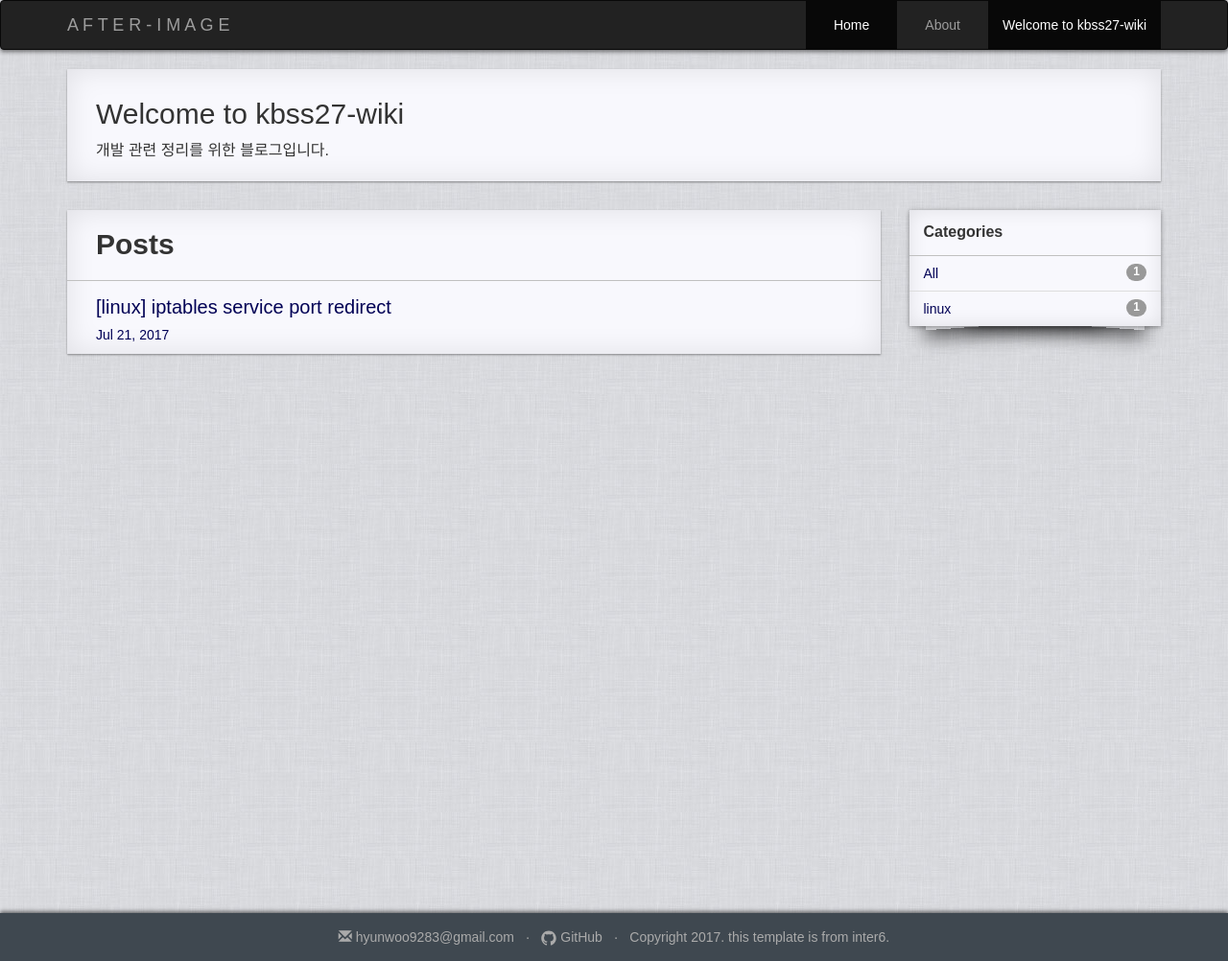
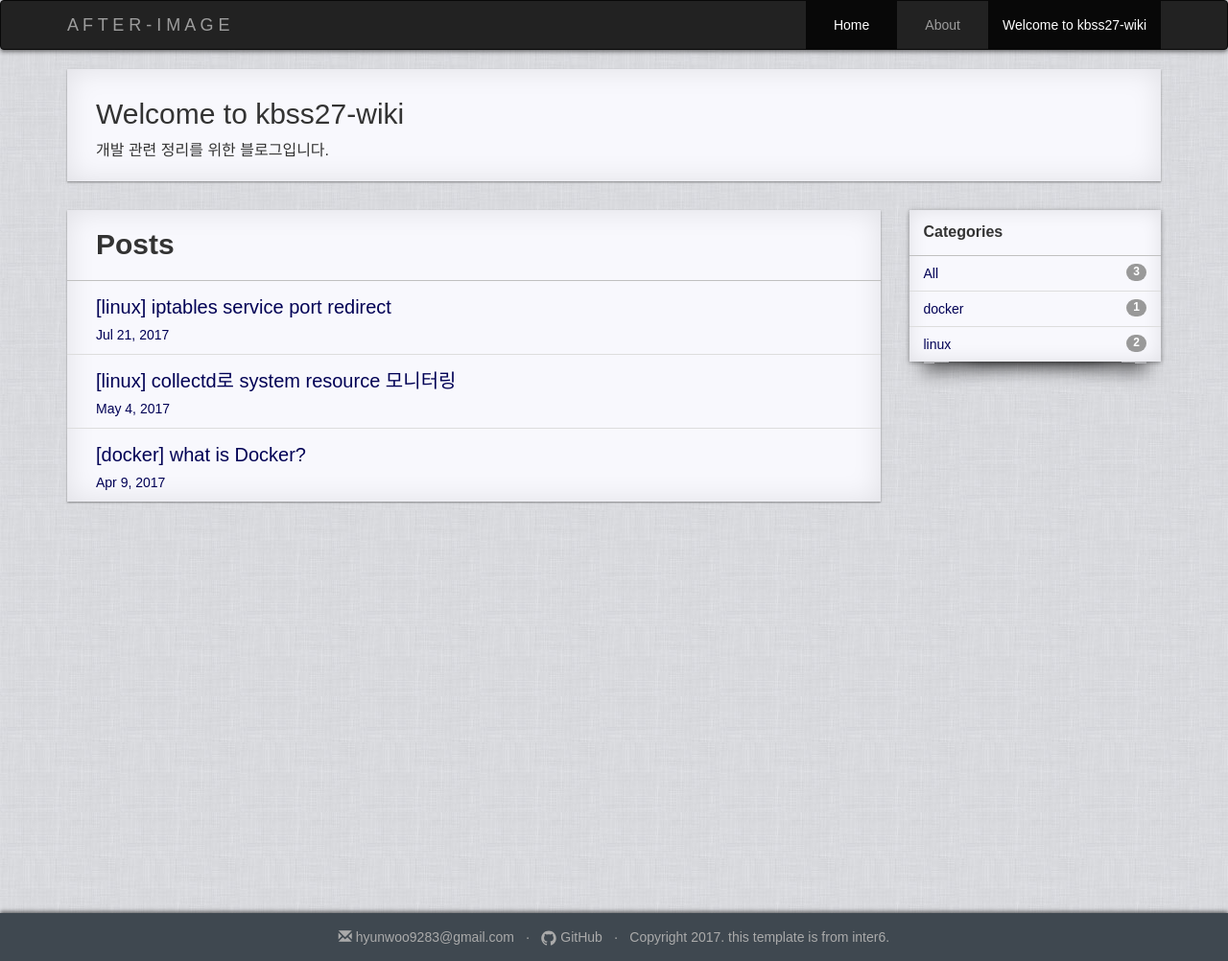
Before and after one commit to kbss27/kbss27.github.io, a Jekyll site: the page built from index.md, in a window 1280 px wide. Shown: the whole page at 96% size. Built offline with Jekyll 4.4.1, drawn with Linux system fonts in a browser that asks for light colours; our own code applies the rules of GitHub Pages for plain Markdown files; some of the changed lines change nothing that is shown.

Commit message:
docker and collectd update

````diff
--- /dev/null
+++ b/_posts/docker/2017-04-09-whydocker.md
@@ -0,0 +1,162 @@
+---
+layout: post
+title: "what is Docker?"
+date: 2017-04-09
+categories: docker
+---
+
+* content
+{:toc}
+
+얼마전 Docker에 관한 사내 세미나를 진행했습니다.
+개인적으로 Docker자체에 대한 관심도 많았고, 친구와 이야기를 나눠본 결과, Docker라는 기술이 왜 사람들이 많이 필요로하는 기술이 되었는지, Docker라는 기술이 왜 나오게 되었는지에 초점을 맞추어 세미나를 진행해도 괜찮겠다는 결론이 나왔습니다.
+Docker의 활용법에 관해서 깊게 다루지는 않았기 때문에 그냥 편하게 읽어보시면 좋을듯 싶습니다.
+
+### Why 가상화?
+
+**가상화의 등장배경**
+
+가상화의 등장 배경부터 설명드리겠습니다. 하드웨어 성능은 반도체 집적회로의 성능이 18개월마다 2배로 증가한다는 무어의 법칙을 증명이라도 하듯이 계속해서 성장했습니다.
+하지만 하드웨어의 성능이 폭발적으로 증가하는것에 비해 소프트웨어의 성장률은 낮았죠. 그렇기 때문에 하드웨어의 활용률이 낮았습니다.
+
+이러한 현상때문에 x86 아키텍처를 기반으로 하는 서버이든 IBM의 메인프레임이든 서버한대의 평균적인 활용률이 낮아지고 복잡한 컴퓨팅 환경으로인한 인프라 관리 직원 비용 증가, 서버 유지보수와 관련된 수동작업에 과도한 시간과 리소스 소비로 인한 IT 관리비용이 증가하고, 서버가 많아질수록 증가하는 물리적 인프라를 지원하는데 소요되는 운영 비용이 높아졌습니다.
+
+**최초의 가상화**
+
+특히 IBM의 MainFrame은 그 당시 1960년대에 값비싼 리소스였으므로 투자를 완전하게 활용하기 위해 가상 메모리가 가상화를 실현시키는 개념에서 시작하여 여러 애플리케이션 및 프로세스를 동시에 실행시키기 위한 멀티태스킹을 위해 논리적 파티션 구현, 다중사용자, 다중 워크로드 처리, 다중 시스템 지원을 하였습니다. 여기서 슈퍼바이저라는 말이 처음나오게되었는데 나중에 하이퍼바이저개념으로 이어지게 됩니다.
+
+그 후에 1980년대와 1990년대에 값비싼 Mainframe대신에 x86서버가 업계 표준으로 확립되면서 서버는 더욱 많아지게 되었고 앞에서 말씀드린 낮은 인프라 사용률, 물리적 인프라 비용증가, IT관리비용증가와 같은 문제점들로 인해 가상화에 대한 요구가 더 높아지게 됩니다.
+
+그 요구에 맞춰 1999년에 VMware가 개발되었습니다.
+(당시 처음 개발된 VMware는 x86아키텍쳐에서 가상화 시 커널단의 17개의 명령이 x86프로세서와 충돌을 일으켜서 문제가 되었지만, 이러한 명령이 생성될때 명령을 트랩한 후 가상화할 수 있는 안전한 명령으로 변환시키는 기술을 개발함으로서 호스트 하드웨어와 일치하고 전체 소프트웨어 호환성을 유지하는 안정적인
+가상 머신이 탄생하게 되었습니다.)
+
+**전가상화**
+
+![_config.yml](/media/docker/fullVirtualization.png)
+
+처음 가상화 기술을 선보인 VMware는 전가상화였습니다. 전가상화란 말 그대로 전체 하드웨어를 가상화하는 기술로, guestOS에 수정을 가하지않고 실제 머신과 같이 사용하는 것입니다. 따라서 전가상화는 Guest OS자체가 자신이 가상화되어있는 OS인지 인지하지 못합니다.
+따라서 게스트os에서 발생하는 모든 os레벨 명령은 하이퍼바이저가 핸들링하고 하이퍼바이저를 통해서 호스트os로 내려가게 되는데
+이때에 바이너리 트랜스레이션이 발생하여 상당한 오버헤드가 발생하게됩니다.
+
+**반가상화**
+
+![_config.yml](/media/docker/baremetal.png)
+
+그래서 이러한 단점을 보완하기 위해 제시된 개념이 반가상화입니다. 여기서 보시는 type 1 - bare metal은 대표적으로 xen서버를 예로 들수 있습니다. 반가상화는 전가상화에서 드러났던 단점을 해결하기 위해 모든 명령을 하이퍼바이저가 트랩 핸들링하지 않습니다. 필요한 부분만 딱 처리하고 성능상의 이점을 도모하기 위해 하이퍼콜이라는 개념을 도입합니다. 하이퍼콜은 시스템콜과 비슷한 개념인데 전가상화처럼 os레벨 명령이 필요할때 바이너리 트랜스레이션을 하지 않고 하이퍼바이저에 하이퍼콜을 호출해 다이렉트로 통신하는 형태입니다.
+
+하지만 단점이 Guest OS단에서 자체적으로 처리해야 할 명령은 처리하고 필요한 부분만 하이퍼콜을 이용해 하이퍼바이저에게 넘겨줘야하는데 기존 OS들은 이걸 스스로할 능력이 없습니다.
+따라서 이것이 가능하도록 GusetOS를 수정해줘야합니다. 그래서 반가상화는 오픈소스인 리눅스 진영에서 처음으로 제공되기 시작했고 발전해 왔습니다. 그 대표주자가 바로 Xen이죠.
+
+이렇게 전가상화와 반가상화에 대해 말씀드렸는데요, 보기에는 bare-metal이 성능면에서 유리하지만 요즘 OS들은 KVM처럼 커널레벨에서 가상화를 지원하기 때문에 어느 타입의 하이퍼바이저를 선택하든지 성능의 차이가 모호해지고 있습니다.
+
+하지만 KVM과 같은 커널레벨가상화든 전가상화든 반가상화든 사라지지않는 단점이 있습니다. 말그대로 가상머신이기때문에
+이미지안에 OS가포함되어야 하고 그 때문에 이미지 용량이 커진다는 것입니다. 아무리 네트워크와 인터넷 속도가 빨라졌다 하더라도 가상화 이미지를 주고받는 것은 꽤 부담스럽습니다.
+그리고 또한, 오픈 소스 가상화 소프트웨어는 OS를 가상화하는 것에만 초점이 맞춰져있기 때문에 배포와 관리 기능이 부족합니다.
+
+그 이유 때문에 이제 사람들의 관심은 컨테이너 가상화 기술로 옮겨가게 되었습니다.
+드디어 Docker에 관해 말씀드리게 되었는데요, Docker에 대해 설명드리기전에 리눅스 컨테이너에 대해 설명을 먼저 드려야 할것 같습니다.
+
+### Why LXC?
+
+**chroot**
+
+![_config.yml](/media/docker/chroot.png)
+
+오래 전부터 리눅스/유닉스 환경은 chroot라는 명령을 제공했습니다. chroot는 파일시스템에서 루트 디렉터리를 변경하는 명령입니다. chroot로 특정 디렉터리를 루트 디렉터리로 설정하면 chroot jail이라는 환경이 생성되는데, chrrot jail안에서는 바깥의 파일과 디렉터리에 접근할수 없습니다. 이처럼 chroot는 디렉터리 경로를 격리하기 때문에 서버 정보 유출과 피해를 최소화하는데 주로 사용되었습니다. 하지만 chroot jail에 들어갈 실행 파일과 공유라이브러리를 직접 준비해야 하고 설정이 복잡합니다. 그리고 완벽한 가상 환경이 아니기 때문에
+chroot에서 제어할수있는 파일이나 디렉토리에 대한 엑세스만으로 네트워크 및 프로세스 등을 컨트롤 할 수 없습니다.
+
+**Linux Container**
+
+이후 리눅스는 chroot를 발전시켜 리눅스 컨테이너라는 시스템 레벨 가상화를 제공했습니다.
+![_config.yml](/media/docker/LXC_one.png)
+![_config.yml](/media/docker/LXC_two.png)
+Namespaces에서 제공하는 namespace isolation으로 프로세스 트리, 사용자 계정, 파일시스템, IPC, 네트워크 장치 등의 운영환경을 고립시킵니다. 그리고 cgroups를 통해 각각의 고립된 환경에 cpu, memory, disk, network와 같은 자원을 할당합니다. 이러한 방식으로 LXC는 격리된 컨테이너를 생성하고 제공했습니다.
+
+사실 컨테이너만 필요하다면 LXC만 사용해도 되지만 LXC는 컨테이너의 생성 및 관리, 배포에 대한 부가 기능이 없기 때문에
+실제 서비스를 운용하기에는 부족함이 있습니다. Docker는 이를 보충하여 컨테이너에 대한 부가 기능을 제공하고 컨테이너의 상태를 이미지화하여 배포를 손쉽게 해줍니다.
+
+### Why Docker?
+
+그렇게 Docker가 탄생하게 되었습니다. Docker의 로고는 컨테이너들을 나르는 귀여운 고래입니다.
+
+![_config.yml](/media/docker/DockerLogo.png)
+
+이 도커의 로고가 도커를 잘 설명하고 있습니다. 컨테이너는 애플리케이션과 서비스 운영을 위한 환경들이 담겨있다는 것을 의미하고, 고래는 서버와 그 서버위에 컨테이너의 배포를 의미합니다. 즉, 도커는 서비스 운영환경을 묶어서 손쉽게 배포하고 실행하는 경량 컨테이너 기술입니다.
+Docker가 처음 개발될 당시에는 LXC를 기반으로 구현을 하였지만 버전 0.9부터는 LXC를 대신하는 libcontainer를 개발하여 사용하고 있습니다.
+
+**Immutable Infrastructure**
+
+과거와 다르게 서버시장이 클라우드 시장으로 넘어오면서 1대가되었든 1000대가 되었든 클릭 몇번만으로 가상서버를 만들어낼수 있게 되었습니다. 이렇게 생성된 가상 서버에 각종 소프트웨어를 설치하고 설정해야 하는데 서버가 한 두대라면 쉽게 설정할 수 있지만 서버 개수가 많아지면서 사람이 하기가 어려워졌습니다. 따라서 클라우드 환경에서 설치와 배포가 큰 어려움으로 다가왔습니다.
+
+셸 스크립트로 설치 및 설정 자동화를 구현해도 되지만 중앙 관리 기능이나 복잡한 기능은 구현하기 힘듭니다. 또한 리눅스 환경은 설치해야 할 응용프로그램도 많고 설정도 복잡하여, 사소한 설정 하나가 운영체제와 서비스의 안정성에 큰 영향을 미칩니다.
+
+이런 상황에서 나온것이 Immutable Infrastructure입니다. Immutable Infrastructure는 호스트 os화 서비스 운영환경(서버 프로그램, 소스코드, 컴파일된 바이너리)
+를 분리하고 한번 설정한 운영 환경은 변하지 않는다는 개념입니다. 클라우드 플랫폼에서 서버를 쓰고 버리는 것처럼
+이것도 서비스 운영 환경 이미지를 한번 쓰고 버립니다.
+이렇게 하게 되면 서비스 운영 환경을 이미지로 생성했기 때문에 이미지 자체만 관리하면 되서 관리가 편합니다.
+그리고 이미지 하나로 서버를 계속 찍어낼 수 있기 때문에 클라우드 플랫폼의 자동확장 기능과 연동하면 손쉽게 서비스를 확장할수있습니다. 또한, os를 제외한 서비스 운영환경이미지만 가지고 있기 때문에 가볍습니다.   Docker는 이러한 Immutable Infrastructure를 구현한 프로젝트입니다. 이제 Docker를 이해하기 위한 핵심적인 부분을 간략하게 보시겠습니다.
+
+**이미지와 컨테이너**
+
+첫번째로 이미지와 컨테이너입니다. 먼저 베이스 이미지가 있습니다. 이 베이스 이미지는 리눅스 배포판의 유저랜드만 설치된 파일을 뜻합니다. os는 커널공간과 사용자공간으로 분리되는데 이 사용자 공간에서 실행되는 실행파일과 라이브러리를 유저랜드라고 합니다. 즉 유저랜드란 커널과 상호 작용하기 위해 사용하는 다양한 프로그램과 라이브러리를 가리킵니다.(입출력을 수행하고 파일 시스템 오브젝트를 처리하는 소프트웨어를 아우릅니다.)
+베이스 이미지에 필요한 프로그램과 라이브러리, 소스를 설치한 뒤 파일 하나로 만든것을 Docker이미지라고 합니다.
+
+![_config.yml](/media/docker/Image_container.png)
+
+매번 베이스 이미지에 필요한 프로그램과 라이브러리, 소스를 설치하면 용량이 큰 이미지가 중복되어 생성될 것이라고 생각하기 쉽지만, Docker이미지는 현재 이미지에서 바뀐부분만 이미지로 생성하고 실행할 때는 현재이미지와 바뀐 부분을 합쳐서 실행합니다.
+
+**이미지 의존관계**
+
+다음 그림은 이미지 간의 의존관계를 보여줍니다.
+
+![_config.yml](/media/docker/Image_container_two.png)
+
+Docker이미지는 16진수로 된 ID로 구분하고, 각각의 이미지는 독립적입니다.
+즉, Docker는 이미지를 통째로 생성하지 않고, 바뀐 부분만 생성한 뒤 부모 이미지를 계속 참조하는 방식으로 동작합니다.
+centos7이미지 설명
+centos6에 서비스 운영에 필요한 프로그램을 설치한 뒤 Docker 이미지를 생성하면 example:0.1과 같은 형태가 됩니다.
+위의 예를 보시면 centos7의 이미지는 511136ea3c5a와 34e94e67e63a 그리고 b157b77bla65이미지가 합쳐진 이미지입니다.
+그리고 centos6의 이미지에서 라이브러리를 추가해서 빌드하면 4281f6de5d39 이미지가 생성되고 이 이미지에 추가작업을 한 뒤 빌드하면, 28b806eeedb8의 ID를 가진 example:0.1 이미지가 생성됩니다.
+Docker에서는 이를 Layer라고 합니다. 처음에는 자식이미지와 부모이미지를 함께올리고 받을때도 함께받고 그 다음부터는 내용이 바뀐 이미지만 주고받습니다.
+
+**Docker hub**
+
+도커는 또한 Docker 공식 이미지를 제공하고, 사용자들끼리 이미지를 공유하는 Docker hub라는 사이트를 제공합니다.
+
+![_config.yml](/media/docker/Docker_hub.png)
+
+위의 이미지는 GitHub 또는 Bitbucket 저장소와 연동하여 Dockerfile을 Push했을 때 이미지를 자동으로 빌드하는 기능을 나타내고 있습니다.
+도커파일을 github이나 bitbucket에 커밋하면 도커허브에서 그 파일을 가져와서 자동으로 빌드를하여 이미지를 생성합니다.
+
+**Dockerfile작성**
+
+![_config.yml](/media/docker/Dockerfile.png)
+앞장에서 언급한 도커파일에 대해 설명드리겠습니다. Dockerfile은 이미지를 빌드하기 위해서 작성해야 하는 파일입니다.
+위의 이미지에서 nginx설정에서는 nginx config파일에 daemon off를 추가해주고 nginx를 포함한 그 하위 디렉토리와 파일의 소유자와 소유그룹을 변경해줍니다.
+
+볼륨으로는 호스트와 공유할 디렉터리 목록을 적어줍니다.
+CMD는 컨테이너가 시작되었을 때 실행할 실행 파일 또는 셸 스크립트이고 WORKDIR은 CMD에서 설정한 실행파일이 실행될 디렉터리입니다. 그리고 EXPOSE는 호스트와 연결할 포트번호입니다.
+
+**Docker Image 빌드**
+
+![_config.yml](/media/docker/DockerImageBuild.png)
+
+이제 이미지를 생성해보고 실행시켜보겠습니다.
+docker build 옵션 이미지경로입니다.
+위의 이미지에서는 --tag로 이미지 이름과 태그설정하여 이미지를 빌드했습니다.
+
+Docker run으로 이미지를 실행할수있습니다.
+이미지를 실행하면 이제 컨테이너라 불립니다.
+여기서 컨테이너의 이름을 hello-nginx로하고 -d 옵션을통해
+백그라운드로 실행합니다. 그리고 -p옵션으로 호스트포트80에 컨테이너포트 80을연결시키고 앞에서봤던 volume에서 /data디렉터리에 호스트의 /root/data디렉터리를 연결시킵니다.
+
+이제 보시는 바와 같이 연결한 포트로 접속을 하면 실행중인 컨테이너에 접속할 수 있습니다.
+
+### 마무리하며...
+
+세미나에서는 이 뒤에 빌드한 이미지를 Docker Hub에 올려서 관리하는 방법과 Docker의 활용 시나리오에 대해 더 다루었습니다만, 이번 포스팅 자체가 Docker의 활용법 보다는 Docker가 왜 나오게 되었는지, 왜 현재 클라우드 환경에서 주목을 받고 있는지에 대해 초점을 맞추었기 때문에 더 깊게 다루지는 않았습니다.
+
+이 글은 다음을 참고하여 개인 공부 목적으로 정리한 글입니다.
+[가장 빨리 만나는 Docker](http://book.naver.com/bookdb/book_detail.nhn?bid=8403911)
+[Docker official Documentation](https://docs.docker.com/)
--- /dev/null
+++ b/_posts/linux/2017-05-04-collectd.md
@@ -0,0 +1,208 @@
+---
+layout: post
+title: "collectd로 system resource 모니터링"
+date: 2017-05-04
+categories: linux
+---
+
+* content
+{:toc}
+
+서버 여러대의 system resource data를 모니터링 하기 위해
+collectD를 설치해 보았습니다.
+
+## collectD?
+
+system resource data를 수집하는 기능을 합니다.
+수집된 데이터는 central host로 전송을 하는데, 다양한 형태로 전송 할 수 있습니다.
+또한, 이미 정의되어있는 plugin들을 사용하여, 몇가지 설정만으로도 데이터를 수집하고
+보낼 수 있습니다. 저는 centos7환경에서 collectd를 설치하고, influxdb로 데이터를 수집 하였습니다.
+
+### 설치
+
+설치는 쉽습니다. 다음과 같이 입력하면 설치가 완료됩니다.
+```bash
+npm install collectd
+```
+한가지 주의하실 점은 yum repository 참조 오류가 발생할 수도 있다는 것입니다. 그러면 가장 최신 버전을 설치해주어야 하기 때문에 다음과 같이 진행합니다.
+```bash
+yum install epel-release
+npm install collectd
+```
+### 설정
+
+설치한 후에 /etc/collectd.conf에서 설정을 변경합니다. collectd는 기본적으로 필요한 플러그인들을 제공하고 주석처리가 되어있습니다. 주석을 풀고 필요한 설정을 잡아주면 됩니다. 저는 다음과 같은 플러그인들이 필요하기 때문에 주석을 풀고 설정을 하겠습니다.
+```bash
+--- Loadplugin section ---
+
+LoadPlugin cpu
+LoadPlugin df
+LoadPlugin disk
+LoadPlugin interface
+LoadPlugin load
+LoadPlugin memory
+LoadPlugin network
+
+--- Plugin configuration ---
+<Plugin cpu>
+  ReportByCpu true
+  ReportByState true
+  ValuesPercentage true
+</Plugin>
+
+...
+
+<Plugin network>
+#       # client setup:
+        Server "127.0.0.1" "25826"
+#       <Server "127.0.0.1" "25826">
+#               SecurityLevel Encrypt
+#               Username "user"
+#               Password "secret"
+#               Interface "eth0"
+#               ResolveInterval 14400
+#       </Server>
+#       TimeToLive 128
+#
+#       # server setup:
+#       Listen "127.0.0.1" "25826"
+#       <Listen "239.192.74.66" "25826">
+#               SecurityLevel Sign
+#               AuthFile "/etc/collectd/passwd"
+#               Interface "eth0"
+#       </Listen>
+        MaxPacketSize 1452
+#
+#       # proxy setup (client and server as above):
+#       Forward true
+#
+#       # statistics about the network plugin itself
+#       ReportStats false
+#
+#       # "garbage collection"
+#       CacheFlush 1800
+
+```
+위와 같이 주석을 풀고 자신에게 필요한 설정을 잡아주면 되는데, network같은 부분은 저는 테스트를 위해 우선 로컬의 influxdb에 데이터를 보내기 위해 로컬의 25826 포트로 client setup을 했습니다. 25826 포트는 influxdb에서 collectd에 대해 리스닝하고있는 포트입니다. 실제 사용하실때는 로컬IP가 아니라 모니터링 장비의 IP로 바꿔줘야 합니다.
+
+## influxDB?
+
+influxDB는 시계열 데이터를 저장하는 DB입니다. 시간의 흐름에 따라 서버의 리소스와 같은 IT 인프라 모니터링, 다이어트나 건강체크와 같은 IoT 기기들의 데이터 수집 등 다양한 목적에 사용할 수 있습니다.
+
+### 설치
+
+설치는 간단합니다. 아래와 같이 진행합니다.
+
+```bash
+wget --no-check-certificate https://s3.amazonaws.com/influxdb/influxdb-0.10.0-1.x86_64.rpm
+yum localinstall influxdb-0.10.0-1.x86_64.rpm
+```
+
+### 설정
+
+이제 설치를 했으니, collectd에서 오는 데이터를 받을 수 있도록 /etc/influxdb/influxdb.conf 설정파일을 변경합니다. admin, meta, http와 같이 핵심적인 설정들은 이미 다 되어있습니다. 저희가 변경해야 할 부분은 collectd 부분입니다.
+```bash
+###
+### [collectd]
+###
+### Controls the listener for collectd data.
+###
+
+[collectd]
+  enabled = true
+  bind-address = ":25826"
+  database = "collectd"
+  typesdb = "/usr/share/collectd/types.db"
+
+  # These next lines control how batching works. You should have this enabled
+  # otherwise you could get dropped metrics or poor performance. Batching
+  # will buffer points in memory if you have many coming in.
+
+  # batch-size = 1000 # will flush if this many points get buffered
+  # batch-pending = 5 # number of batches that may be pending in memory
+  # batch-timeout = "1s" # will flush at least this often even if we haven't hit buffer limit
+  # read-buffer = 0 # UDP Read buffer size, 0 means OS default. UDP listener will fail if set above OS max.
+```
+앞에서 collectd의 데이터를 로컬호스트의 25826포트로 보냈었죠? 위의 부분이 influxdb에서 collectd의 데이터를 받기 위한 설정입니다.
+
+### 실행
+
+이제 다음과 같이 influxdb와 collectd를 실행시켜 봅시다.
+```bash
+service influxdb start
+systemctl start collectd
+```
+
+### 확인
+
+그리고 제대로 돌아가는지 collectd를 확인해 봅시다.
+
+```bash
+[root@localhost influxdb] systemctl status collectd
+● collectd.service - Collectd statistics daemon
+   Loaded: loaded (/usr/lib/systemd/system/collectd.service; disabled; vendor preset: disabled)
+   Active: active (running) since 목 2017-05-04 12:20:23 KST; 14s ago
+     Docs: man:collectd(1)
+           man:collectd.conf(5)
+ Main PID: 2262 (collectd)
+   CGroup: /system.slice/collectd.service
+           mq2262 /usr/sbin/collectd
+
+ 5월 04 12:20:23 localhost.localdomain collectd[2262]: plugin_load: plugin "disk" successfully loaded.
+ 5월 04 12:20:23 localhost.localdomain collectd[2262]: plugin_load: plugin "interface" successfully loaded.
+ 5월 04 12:20:23 localhost.localdomain collectd[2262]: plugin_load: plugin "load" successfully loaded.
+ 5월 04 12:20:23 localhost.localdomain collectd[2262]: plugin_load: plugin "memory" successfully loaded.
+ 5월 04 12:20:23 localhost.localdomain collectd[2262]: plugin_load: plugin "network" successfully loaded.
+ 5월 04 12:20:23 localhost.localdomain collectd[2262]: disk plugin: The "UseBSDName" option is only support...ed.
+ 5월 04 12:20:23 localhost.localdomain collectd[2262]: Plugin `interface' did not register for value `Uniqu...e'.
+ 5월 04 12:20:23 localhost.localdomain collectd[2262]: Systemd detected, trying to signal readyness.
+ 5월 04 12:20:23 localhost.localdomain collectd[2262]: Initialization complete, entering read-loop.
+ 5월 04 12:20:23 localhost.localdomain systemd[1]: Started Collectd statistics daemon.
+Hint: Some lines were ellipsized, use -l to show in full.
+```
+
+그 다음 influxdb에 데이터가 유입되는지 확인해 봅시다.
+
+```bash
+[root@localhost influxdb] influx
+Visit https://enterprise.influxdata.com to register for updates, InfluxDB server management, and monitoring.
+Connected to http://localhost:8086 version 0.10.0
+InfluxDB shell 0.10.0
+> show databases
+name: databases
+---------------
+name
+collectd
+_internal
+
+> use collectd
+Using database collectd
+> select * from cpu_value
+1493866010372653000     localhost       1               percent steal           0
+1493866010372654000     localhost       1               percent idle            100
+1493866020349417000     localhost       0               percent user            0
+1493866020349420000     localhost       0               percent system          0.10030090270812438
+1493866020349422000     localhost       0               percent wait            0
+1493866020349423000     localhost       0               percent nice            0
+1493866020349425000     localhost       0               percent interrupt       0
+1493866020349426000     localhost       0               percent softirq         0
+1493866020349427000     localhost       0               percent idle            99.89969909729186
+```
+
+collectD에서 influxDB로 데이터가 제대로 잘 들어오고 있습니다.
+
+### Grafana
+이제 이 influxDB를 grafana와 연결해서 시각적으로 데이터를 볼 수 있게 합니다.
+grafana의 설치와 InfluxDb와의 연결은 간단합니다. grafana의 공식 documentation에 잘나와 있습니다.
+[Using InfluxDB in Grafana](http://docs.grafana.org/features/datasources/influxdb/)
+
+grafana를 설치하셨다면 우선 data source 탭으로 들어갑니다. 여기서 아래와 같이 type을 influxdb로 선택한 후, influxdb에서 세팅한 데이터를 주고 받기 위한 http 세팅을 입력하고 저장합니다.
+
+![_config.yml](/media/collectd/data_source_example.PNG)
+
+그러면 이제 대쉬보드로 가서 new dashboard를 선택합니다. 그 다음  graph를 선택하고 panel data source에 아까 세팅한 data source의 이름(저의 경우는 collectD)을 선택합니다.
+그리고 저장을하고 대쉬보드로 가보면 아래와 같이 새로운 graph가 생긴것을 볼 수 있습니다.
+
+![_config.yml](/media/collectd/cpu_value_example.PNG)
+
+예제에서는 별다른 쿼리문을 만들지 않고 바로 cpu_value만 보여주게 만들었지만, 대쉬보드를 만들때 쿼리문을 추가해서 자유롭게 원하는 데이터를 뽑아서 만들 수 있습니다.
````
Also changed, not shown: _posts/linux/2017-07-21-Iptables.md (+1 -1 lines).
